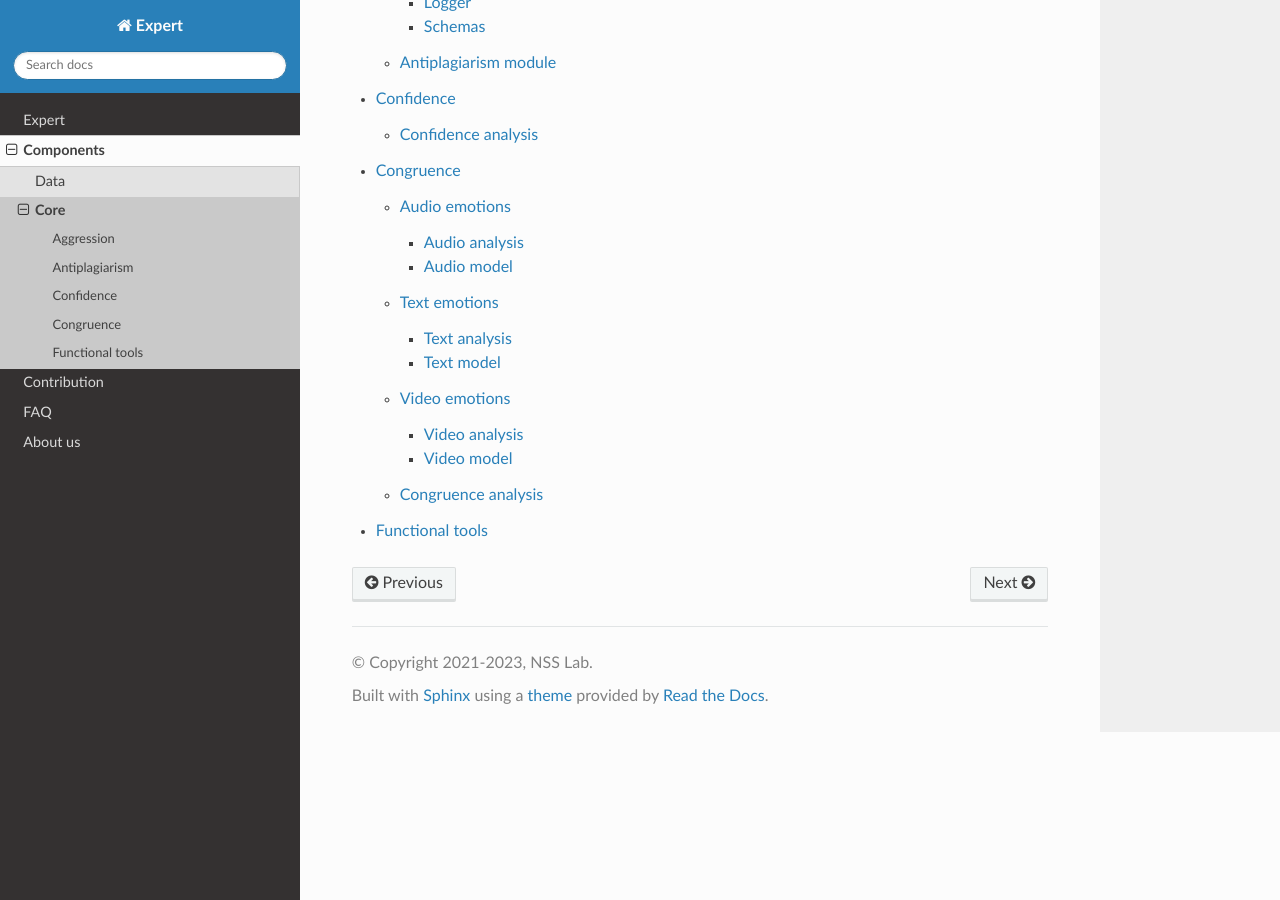
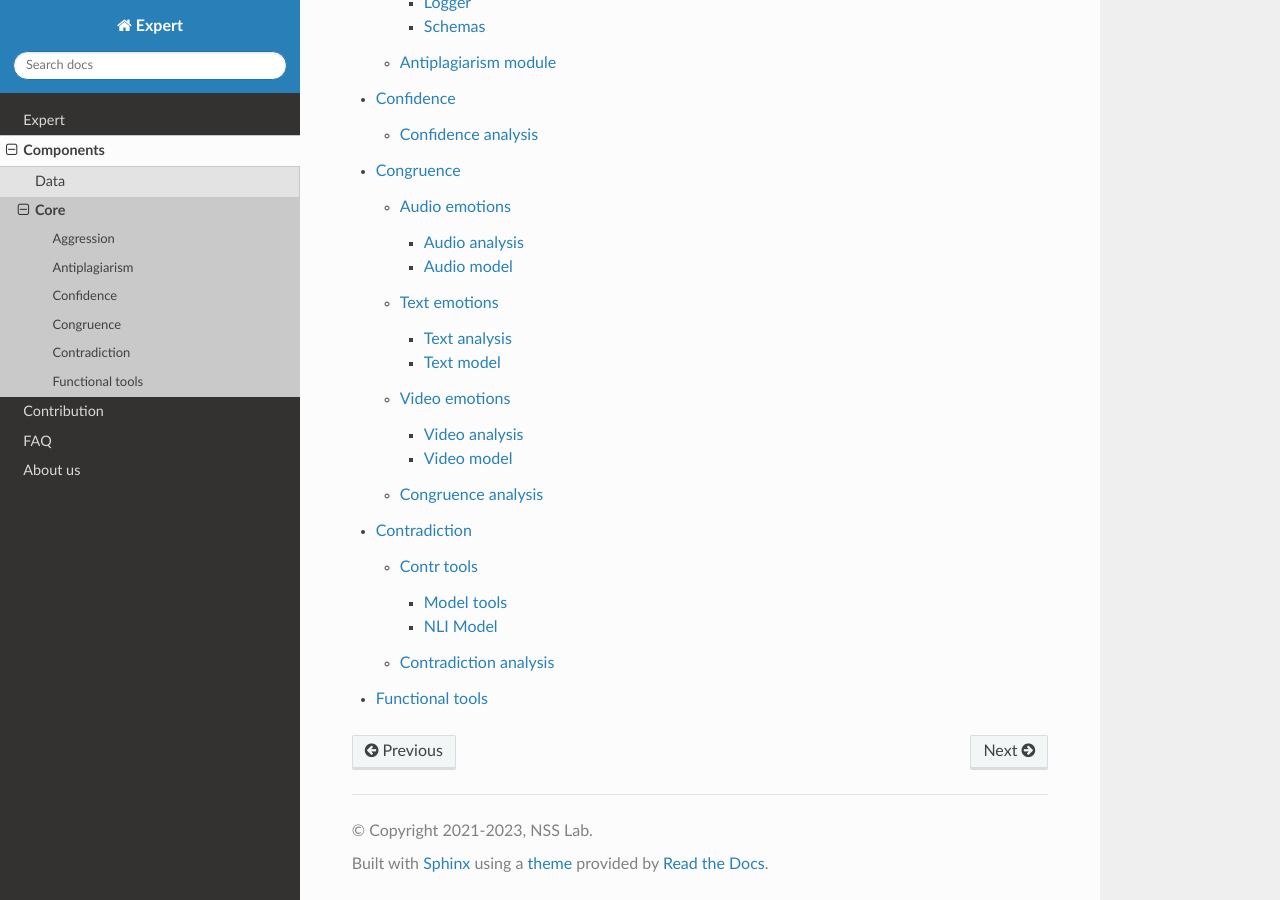
Before and after one commit to expertspec/expert, a Sphinx documentation site: the page built from docs/source/components/core/index.rst, in a window 1280 px wide and 900 px high, scrolled down 697 px. Built offline with Sphinx 7.4.7 and the Read the Docs theme 2.0.0, drawn with Linux system fonts in a browser that asks for light colours.

Commit message:
added contradiction module

```diff
--- /dev/null
+++ b/docs/source/components/core/contradiction/contr_tools/NLIModel.rst
@@ -0,0 +1,5 @@
+NLI Model
+=========
+.. automodule:: expert.core.contradiction.contr_tools.NLIModel
+   :members:
+   :no-undoc-members:
--- /dev/null
+++ b/docs/source/components/core/contradiction/contr_tools/index.rst
@@ -0,0 +1,11 @@
+Contr tools
+===========
+
+**That is about Contr tools submodule in Contradiction submodule in Expert**
+
+.. toctree::
+   :glob:
+   :maxdepth: 5
+
+   model_tools
+   NLIModel
--- /dev/null
+++ b/docs/source/components/core/contradiction/contr_tools/model_tools.rst
@@ -0,0 +1,5 @@
+Model tools
+===========
+.. automodule:: expert.core.contradiction.contr_tools.model_tools
+   :members:
+   :no-undoc-members:
--- /dev/null
+++ b/docs/source/components/core/contradiction/contradiction_analysis.rst
@@ -0,0 +1,5 @@
+Contradiction analysis
+======================
+.. automodule:: expert.core.contradiction.contradiction_analysis
+   :members:
+   :no-undoc-members:
--- /dev/null
+++ b/docs/source/components/core/contradiction/index.rst
@@ -0,0 +1,11 @@
+Contradiction
+=============
+
+**That is about Contradiction submodule in Expert**
+
+.. toctree::
+   :glob:
+   :maxdepth: 4
+
+   contr_tools/index.rst
+   contradiction_analysis
--- a/docs/source/components/core/index.rst
+++ b/docs/source/components/core/index.rst
@@ -11,4 +11,5 @@ Core
    antiplagiarism/index.rst
    confidence/index.rst
    congruence/index.rst
+   contradiction/index.rst
    functional_tools.rst
```
